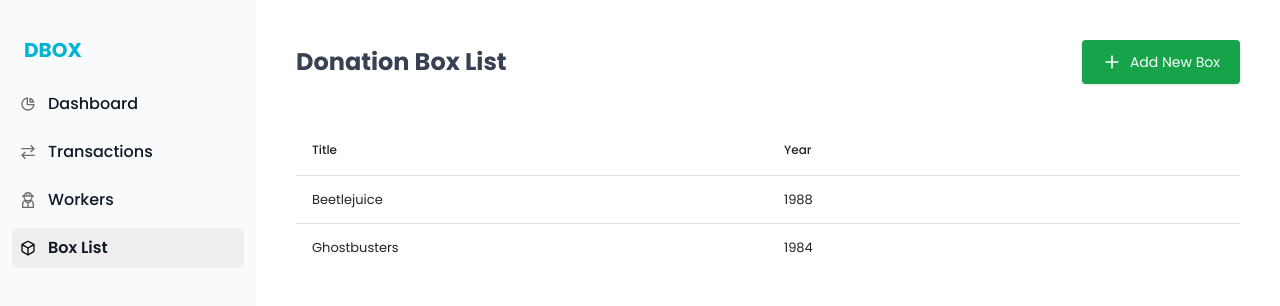
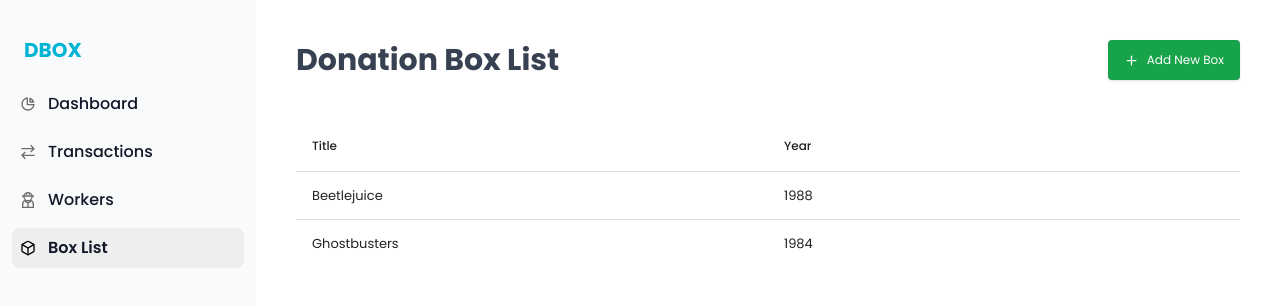
Before and after one commit to hammadtariq321/dbox-frontend, a Next.js app: page /boxes in a window 1280 px wide. Shown: the top 306 px of the page. Built offline with nearby package versions, Linux system fonts and the light colour scheme.

Commit message:
"Refactor heading component: replace Heading with PageHeading, update styles and add button to DonationBox"

```diff
--- a/src/app/(sidebar-routes)/boxes/page.js
+++ b/src/app/(sidebar-routes)/boxes/page.js
@@ -1,8 +1,9 @@
 'use client'
 import { BoxColumns } from "@/columns/BoxColumns";
-import Heading from "@/components/Heading";
+import PageHeading from "@/components/page-heading";
 import React from "react";
 import DataTable from "react-data-table-component";
+import { LuPlus } from "react-icons/lu";
 
 
 const data = [
@@ -20,7 +21,11 @@ const data = [
 
 function DonationBox() {
   return <>
-    <Heading />
+    <div className="flex justify-between items-center">
+      <PageHeading title={"Donation Box List"} />
+      <button className="bg-green-600 text-white px-4 py-3 rounded shadow flex items-center text-xs hover:bg-green-700"><LuPlus size={15} className="mr-2" /> Add New Box</button>
+    </div>
+
     <DataTable
       columns={BoxColumns}
       data={data}
--- a/src/components/Heading.jsx
+++ /dev/null
@@ -1,12 +0,0 @@
-import React from 'react'
-import { LuPlus } from "react-icons/lu";
-const Heading = () => {
-    return (
-        <div className="flex justify-between items-center">
-            <h1 className="font-bold text-2xl text-gray-700">Donation Box List</h1>
-            <button className="bg-green-600 text-white px-5 py-3 rounded shadow flex items-center text-sm hover:bg-green-700"><LuPlus size={20} className="mr-2" /> Add New Box</button>
-        </div>
-    )
-}
-
-export default Heading
--- /dev/null
+++ b/src/components/heading.js
@@ -0,0 +1,13 @@
+import React from 'react'
+import { LuPlus } from "react-icons/lu";
+import PageHeading from './page-heading';
+const Heading = ({ title }) => {
+    return (
+        <div className="flex justify-between items-center">
+            <PageHeading title={title} />
+            <button className="bg-green-600 text-white px-4 py-3 rounded shadow flex items-center text-xs hover:bg-green-700"><LuPlus size={15} className="mr-2" /> Add New Box</button>
+        </div>
+    )
+}
+
+export default Heading
--- a/src/components/page-heading.js
+++ b/src/components/page-heading.js
@@ -1,5 +1,5 @@
 function PageHeading({ title }) {
-  return <h1 className={`font-bold text-xl `}>{title}</h1>;
+  return <h1 className={`font-bold text-3xl text-gray-700 `}>{title}</h1>;
 }
 
 export default PageHeading;
```
